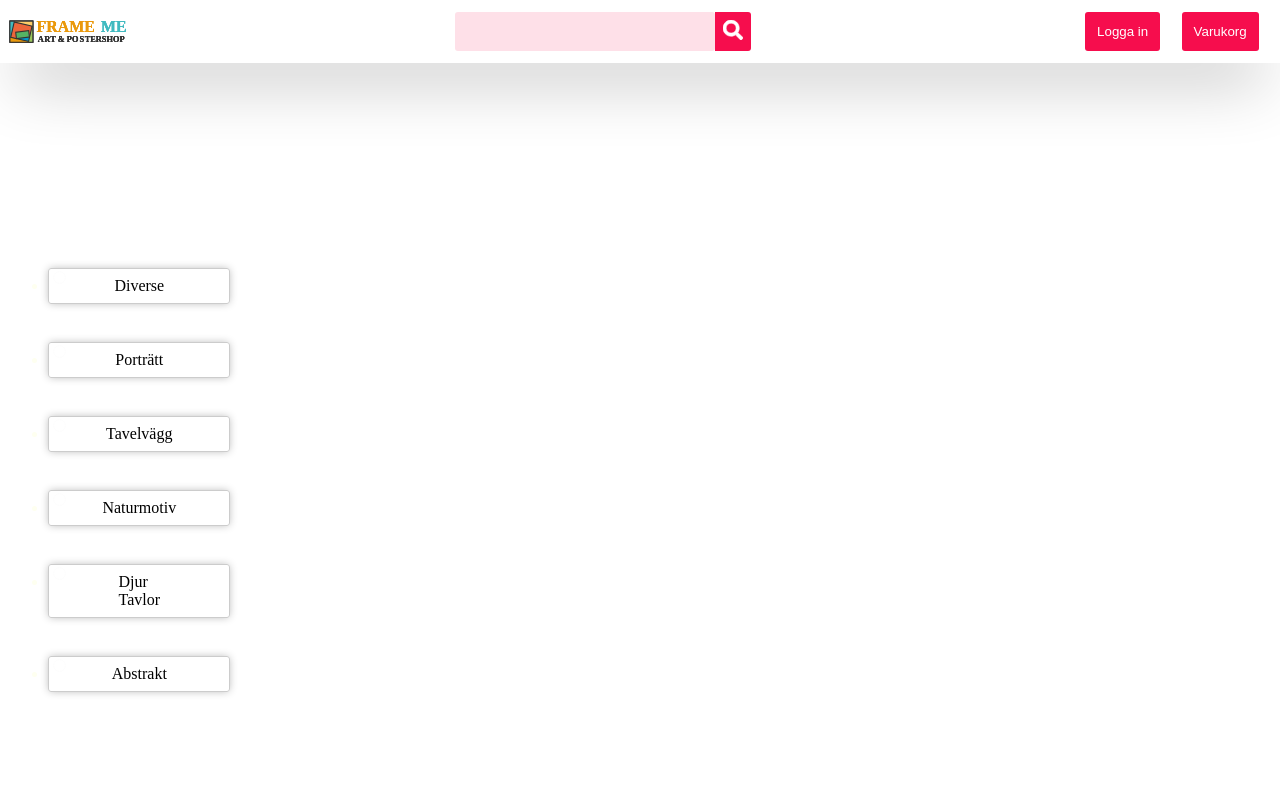
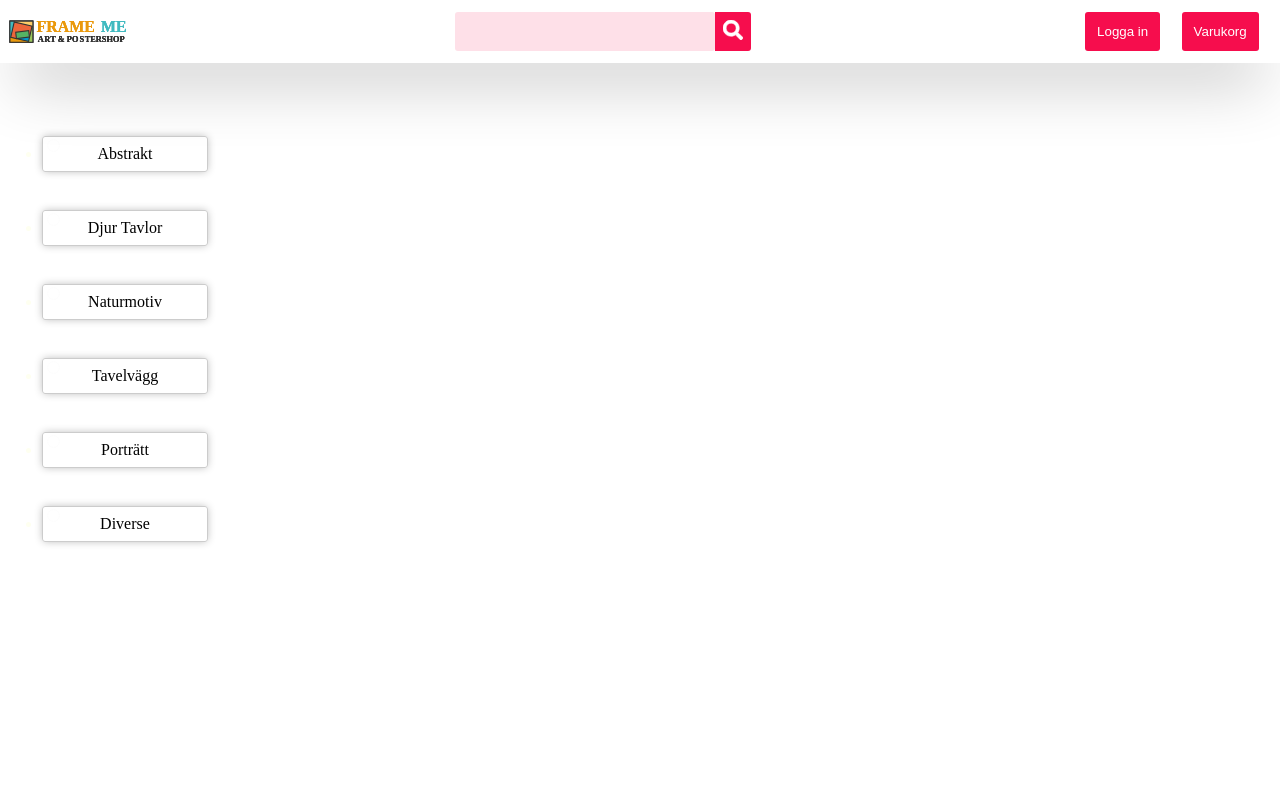
Before and after one commit to Dmitrijv/fend19-frontendproject-shop, a PHP site: page /header.php in a window 1280 px wide. Run offline with PHP 8.4, Linux system fonts and the light colour scheme; data comes from the database, SQL or seed files in the repository.

Commit message:
fixed some styling

```diff
--- a/css/style.css
+++ b/css/style.css
@@ -302,6 +302,7 @@ button {
 }
 
 .content {
+  margin-top: 50px;
   padding: 2em;
   display: -webkit-box;
   display: -ms-flexbox;
@@ -310,13 +311,11 @@ button {
   -webkit-box-direction: normal;
       -ms-flex-direction: column;
           flex-direction: column;
-  margin-top: 246px;
 }
 
 @media (min-width: 800px) {
   .content {
     margin-left: 250px;
-    margin-top: 118px;
   }
 }
 
@@ -431,7 +430,7 @@ button {
           justify-content: center;
   list-style: none;
   border-radius: 3px;
-  padding: 8px 90px 8px 90px;
+  padding: 8px 45px 8px 45px;
   -webkit-box-shadow: 0px 0px 9px -1px rgba(0, 0, 0, 0.3);
           box-shadow: 0px 0px 9px -1px rgba(0, 0, 0, 0.3);
   margin-bottom: 20px;
@@ -440,7 +439,7 @@ button {
 @media (min-width: 800px) {
   .sidebar {
     position: absolute;
-    padding-top: 250px;
+    padding-top: 118px;
     -webkit-box-pack: start;
         -ms-flex-pack: start;
             justify-content: flex-start;
--- a/sass/layout/_main-product-page.scss
+++ b/sass/layout/_content.scss
@@ -1,11 +1,10 @@
 .content {
+  margin-top: 50px;
   padding: 2em;
   display: flex;
   flex-direction: column;
-  margin-top: 246px;
   @media (min-width: 800px) {
     margin-left: 250px;
-    margin-top: 118px;
   }
 }
 .product-container {
--- a/sass/layout/_sidebar.scss
+++ b/sass/layout/_sidebar.scss
@@ -20,20 +20,22 @@
     }
   }
   &__input__item {
-      position: absolute;
+    position: absolute;
   }
   &__menu__item {
     display: flex;
     justify-content: center;
     list-style: none;
     border-radius: 3px;
-    padding: 8px 90px 8px 90px;
+    padding: 8px 45px 8px 45px;
     box-shadow: 0px 0px 9px -1px rgba(0, 0, 0, 0.3);
     margin-bottom: 20px;
   }
+  &__menu__list-item {
+  }
   @media (min-width: 800px) {
     position: absolute;
-    padding-top: 250px;
+    padding-top: 118px;
     justify-content: flex-start;
     left: 0;
     max-width: 250px;
@@ -56,3 +58,6 @@ label {
   cursor: pointer;
   z-index: 90;
 }
+.sidebar__form {
+
+}
--- a/sass/style.scss
+++ b/sass/style.scss
@@ -1,6 +1,6 @@
 @import "layout/main";
 @import "./layout/header";
-@import "./layout/main-product-page";
+@import "./layout/content";
 @import "./layout/sidebar";
 @import "./layout/contact";
 @import "./layout/footer";
--- a/sidebar.php
+++ b/sidebar.php
@@ -2,7 +2,7 @@
 
 require_once __DIR__ . "/php/model/db.php";
 
-$stmt = DB::run("SELECT name, id FROM product_category");
+$stmt = DB::run("SELECT name, id FROM product_category ORDER BY id DESC");
 $sidebarItems = "";
 while ($tableRow = $stmt->fetch(PDO::FETCH_LAZY)) {
     $sidebarItems .= "
@@ -19,7 +19,7 @@ while ($tableRow = $stmt->fetch(PDO::FETCH_LAZY)) {
 <div class="sidebar">
 <nav>
         <ul class="sidebar__menu">
-        <form class="form" id="myForm" method="GET">
+        <form class="sidebar__form" method="GET">
         <?php echo $sidebarItems; ?>
         </form>
         </ul>
```
Also changed, not shown: 1 other file.
